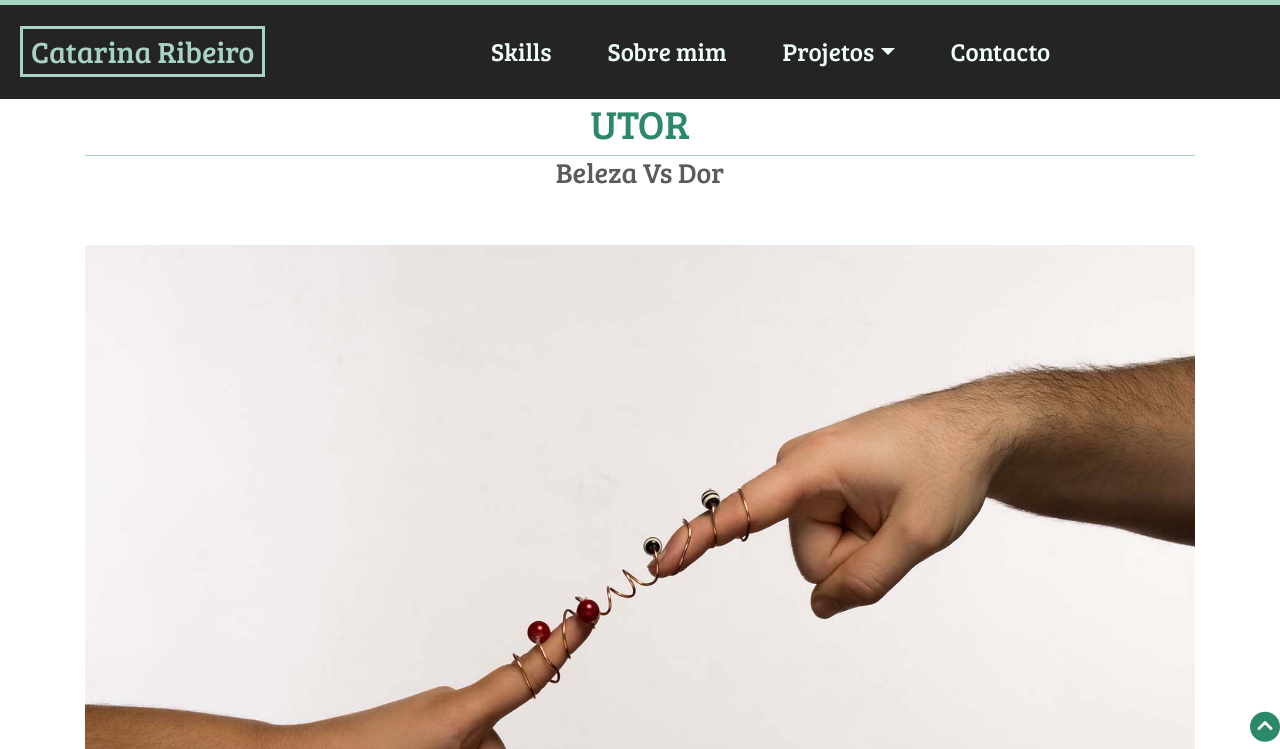
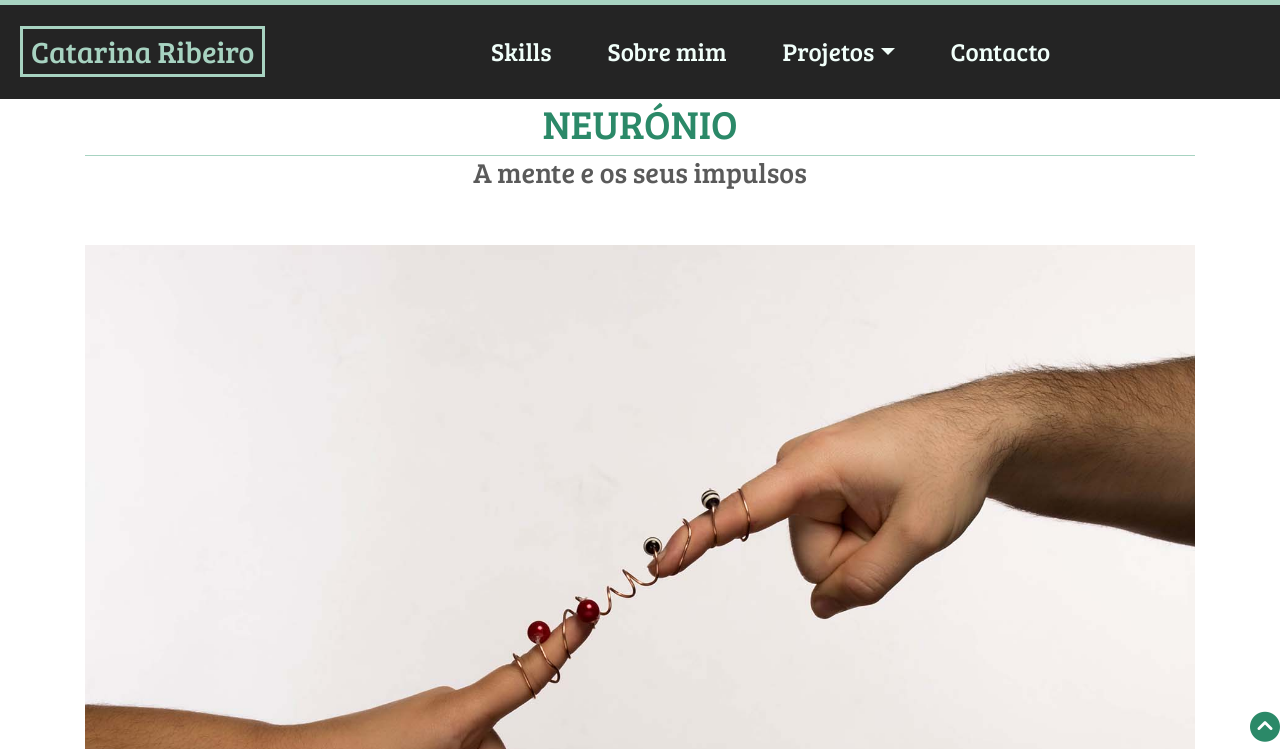
Before and after one commit to CatarinaSSR/Exercicio6, a plain HTML site: page CatarinaNeurónio.html in a window 1280 px wide. Shown: the part 51-800 px from the top of the page. Drawn offline with nearby package versions, Linux system fonts and the light colour scheme.

Commit message:
Update CatarinaNeurónio.html

```diff
--- a/CatarinaNeurónio.html
+++ b/CatarinaNeurónio.html
@@ -70,8 +70,8 @@
 			<div class="container">
 				<div class="row title mb-5">
 					<div class="col text-center">
-						<h1 class="text-uppercase">	UTOR </h1>
-						<h3 class="text-capitalize">Beleza vs Dor</h3>
+						<h1 class="text-uppercase">Neurónio </h1>
+						<h3 class="text"> A mente e os seus impulsos</h3>
 
 					</div>
 				</div>
```
